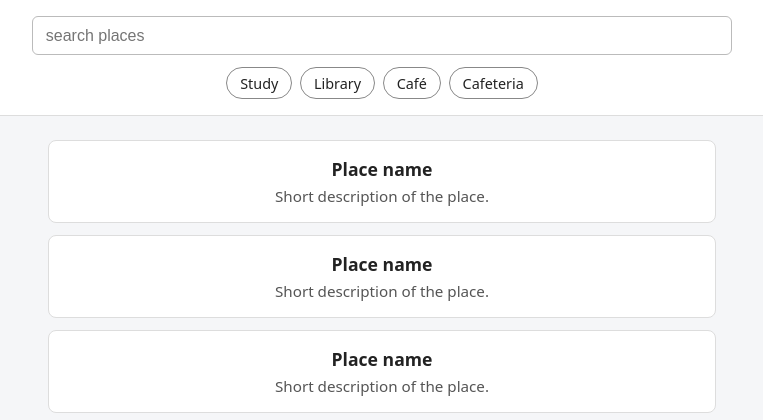
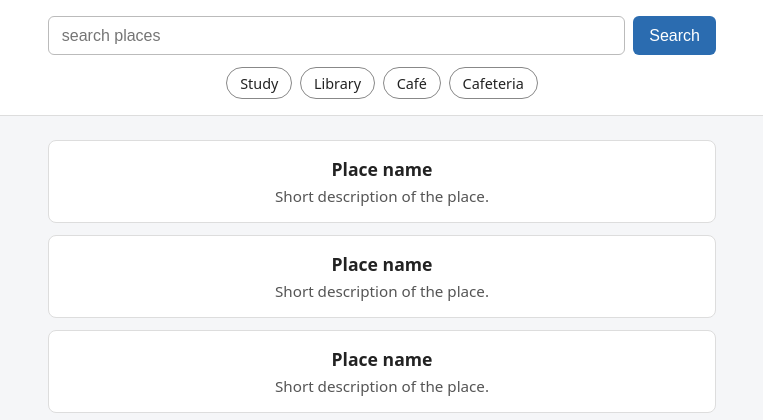
Before and after one commit to 0ctAdario834/HackConcordia, a web app: page / in a window 1280 px wide. Shown: the top 420 px of the page, without its empty margins (258-1021 px from the left). Run offline with its HTML, style and script files only (its server is not run), Linux system fonts and the light colour scheme; data that the repository does not hold is empty.

Commit message:
Center result text, add search button, align search bar width
Co-Authored-By: Claude Sonnet 5.5 <noreply@anthropic.com>

```diff
--- a/src/main/resources/public/index.html
+++ b/src/main/resources/public/index.html
@@ -9,7 +9,10 @@
     <body>
         <header>
             <fieldset>
-                <input type="search" id="search" placeholder="search places">
+                <form class="search-form" role="search">
+                    <input type="search" id="search" name="q" placeholder="search places">
+                    <button type="submit" id="search-button">Search</button>
+                </form>
                 <ul class="tags">
                     <li>
                         <input type="checkbox" id="tag1" value="tag1">
--- a/src/main/resources/public/styles.css
+++ b/src/main/resources/public/styles.css
@@ -19,20 +19,40 @@ header fieldset {
     border: none;
     margin: 0 auto;
     padding: 0;
-    max-width: 700px;
+    max-width: calc(700px - 2rem);
     display: flex;
     flex-direction: column;
     align-items: center;
     gap: 0.75rem;
 }
 
+.search-form {
+    display: flex;
+    gap: 0.5rem;
+    width: 100%;
+}
+
 #search {
-    width: 100%;
-    max-width: 100%;
+    flex: 1;
+    min-width: 0;
     padding: 0.6rem 0.8rem;
     font-size: 1rem;
     border: 1px solid #bbb;
     border-radius: 6px;
+}
+
+#search-button {
+    padding: 0.6rem 1rem;
+    font-size: 1rem;
+    border: none;
+    border-radius: 6px;
+    background: #2b6cb0;
+    color: #fff;
+    cursor: pointer;
+}
+
+#search-button:hover {
+    background: #22588f;
 }
 
 .tags {
```
